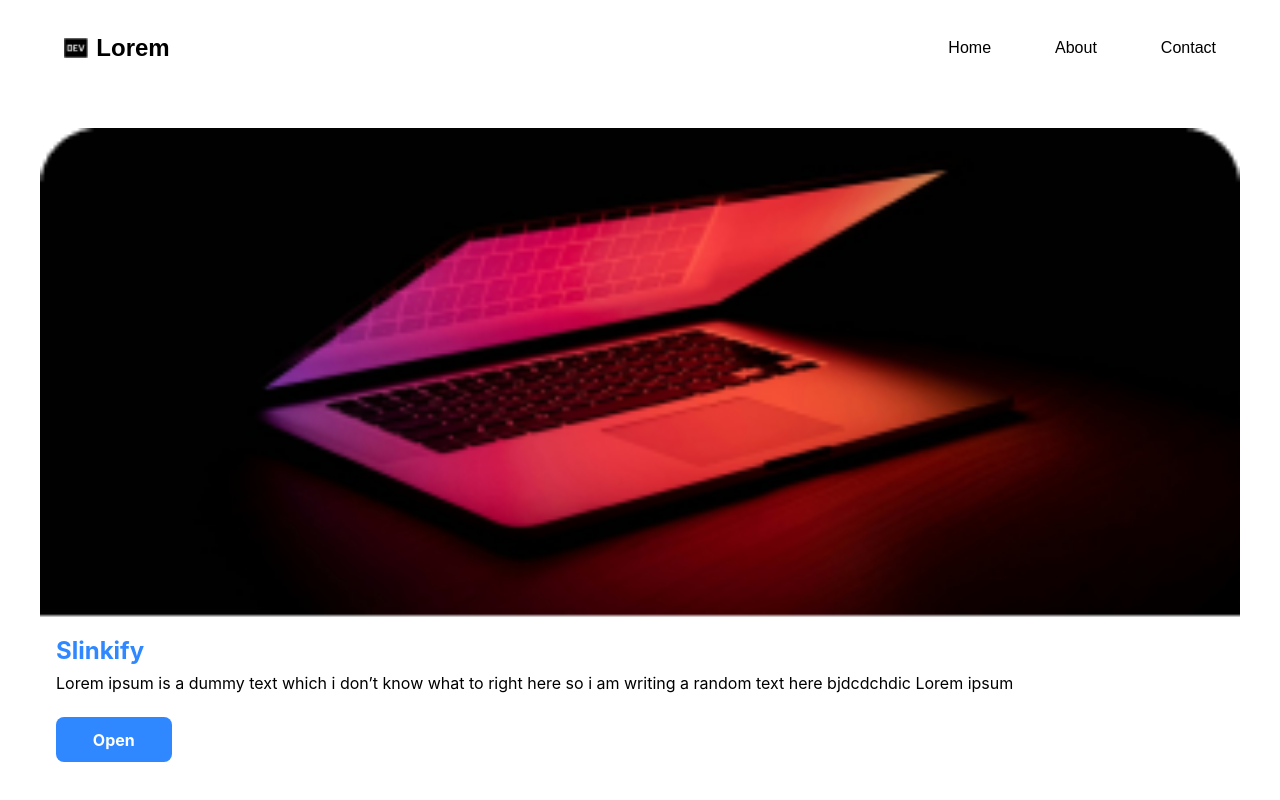
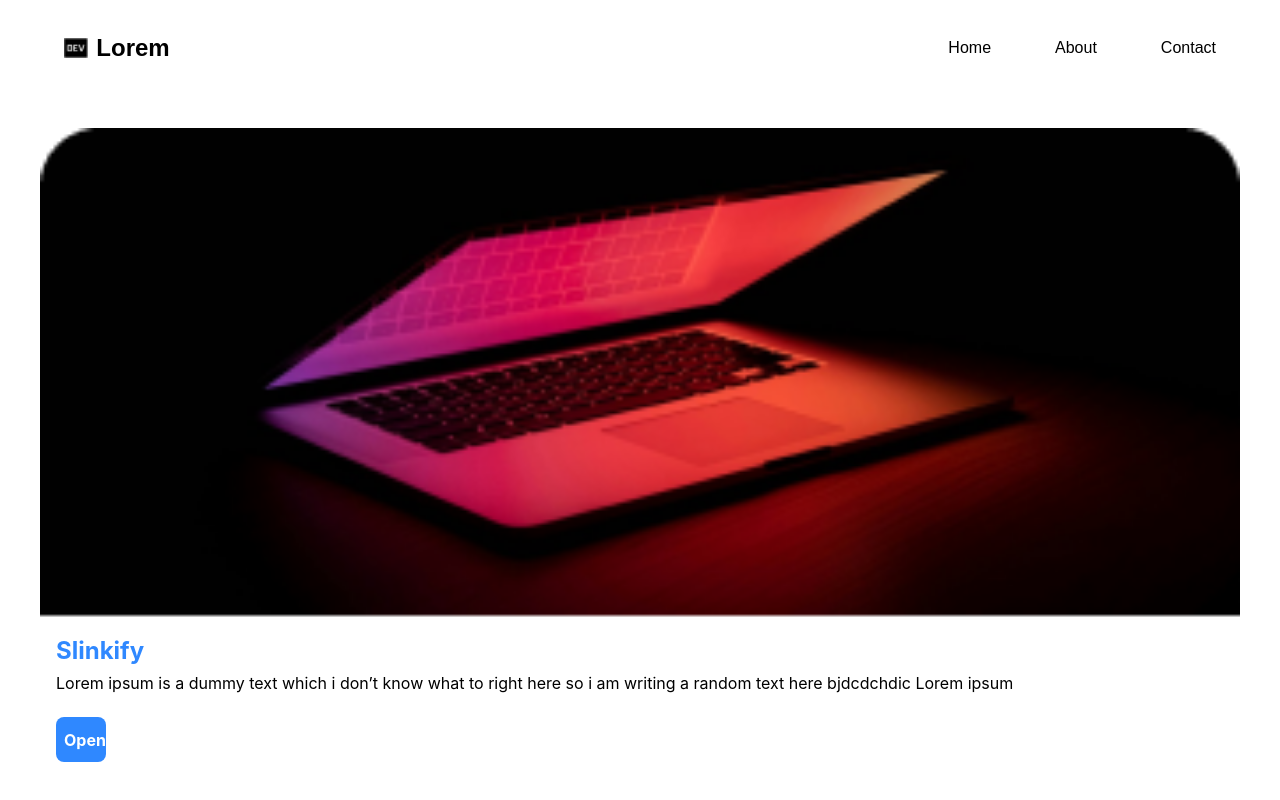
Before and after one commit to kshitijjj/my-code, a React (Create React App) app: page /home in a window 1280 px wide. Shown: the top 800 px of the page. Built offline with nearby package versions, Linux system fonts and the light colour scheme.

Commit message:
updated card component

```diff
--- a/src/Components/Card.jsx
+++ b/src/Components/Card.jsx
@@ -11,7 +11,7 @@ function Card (props){
             </div>
 
             <div className="mt-[2rem] px-[1rem]">
-                <a className="bg-[#2F88FF] px-[2.3rem] py-[0.8rem] text-left rounded-lg text-white font-bold" href="">Open</a>
+                <a className="bg-[#2F88FF] pl-[0.5rem] py-[0.8rem] text-left rounded-lg text-white font-bold" href="">Open</a>
             </div>
        </div>
        </>
```
